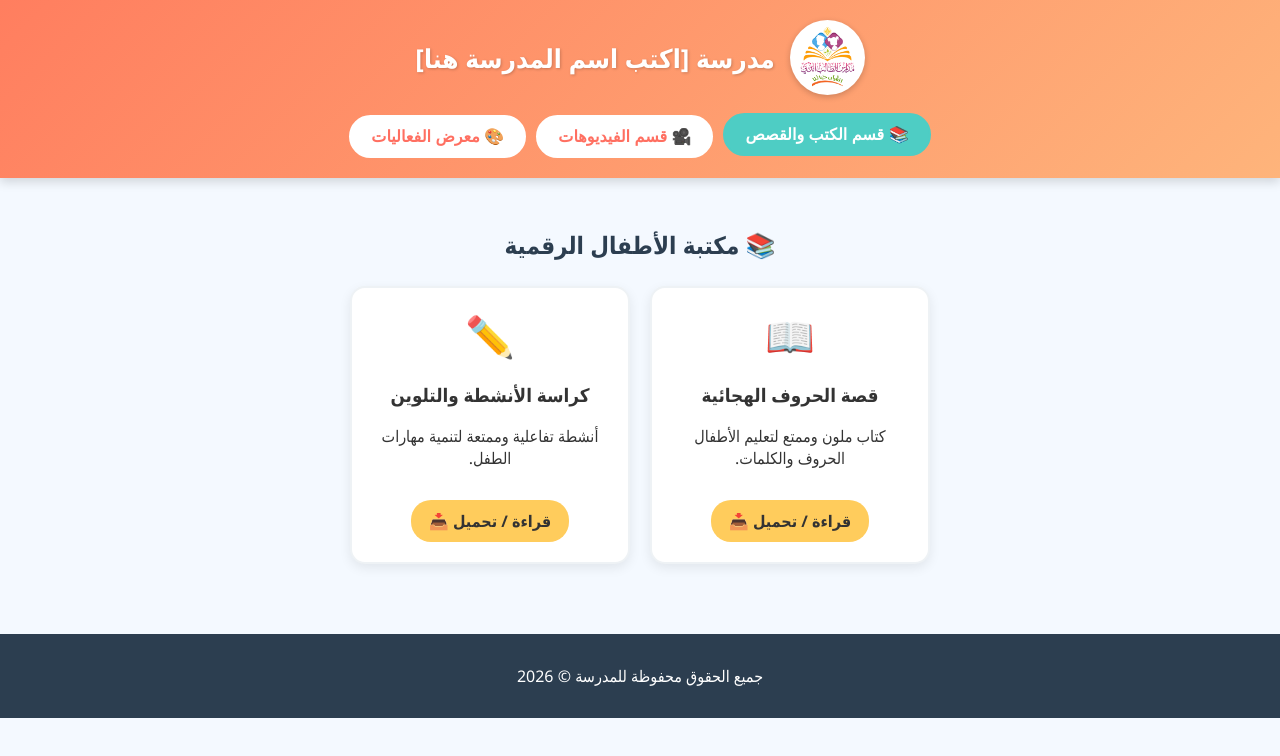
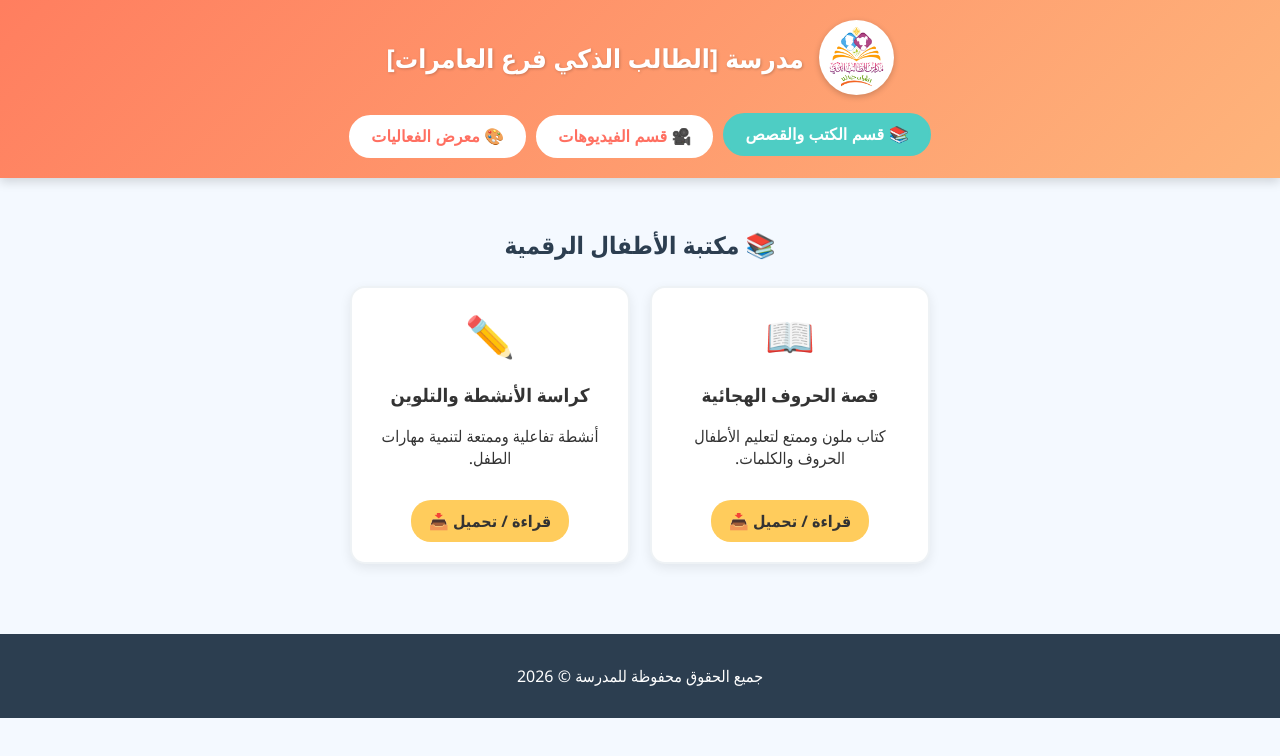
Before and after one commit to ghadeersaif564-hash/smartschool, a plain HTML site: page index.html in a window 1280 px wide. Drawn offline with Linux system fonts and the light colour scheme.

Commit message:
Update index.html

```diff
--- a/index.html
+++ b/index.html
@@ -13,7 +13,7 @@
         <div class="school-header">
             <!-- ضع اسم صورة الشعار هنا (مثلاً: logo.png) -->
             <img src="logo.png" alt="شعار المدرسة" class="school-logo">
-            <h1 class="school-name">مدرسة [اكتب اسم المدرسة هنا]</h1>
+            <h1 class="school-name">مدرسة [الطالب الذكي فرع العامرات]</h1>
         </div>
 
         <nav class="main-nav">
```
